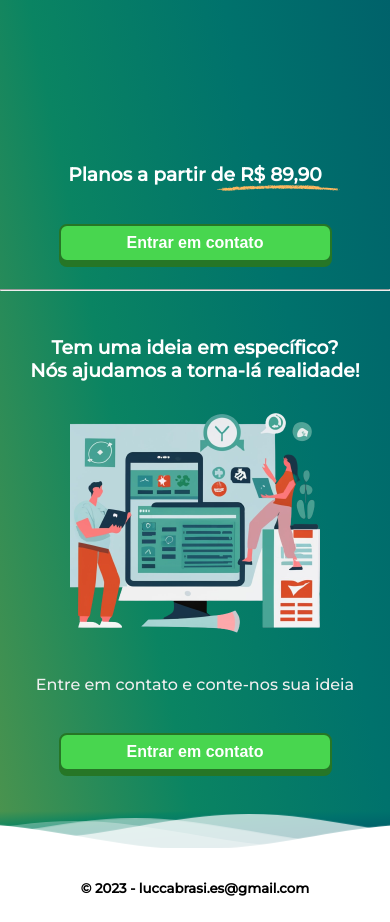
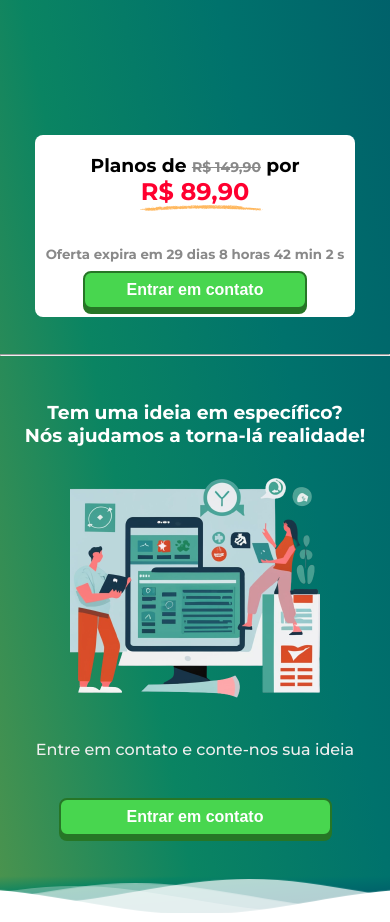
Before and after one commit to luccaBrasii/Brasi-IT-, a plain HTML site: page index.html in a window 390 px wide. Shown: the part 3700-4622 px from the top of the page. Drawn offline with nearby package versions, Linux system fonts and the light colour scheme.

Commit message:
responsividade

```diff
--- a/index.html
+++ b/index.html
@@ -109,10 +109,10 @@
             </p>
         </div>
 
+        <button id="whatsapp-3" class="botao">Quero adquirir um Site!</button>
+    </section>
 
-        <button id="whatsapp-3" class="botao">Quero adquirir um Site!</button>
-        <br>
-    </section>
+
     <!--BENEFICIOS-->
 
     <!--PLANOS-->
@@ -138,7 +138,7 @@
             <div class="imgGrande">
                 <img src="" class="imgGrandeFilho">
             </div>
-            <swiper-container class=".swiper-container">
+            <swiper-container class=".swiper-container" id="slide">
                 <swiper-slide><img src="./img/pags/01.png" style="width: 80%;" class="imgSlide"></swiper-slide>
                 <swiper-slide><img src="./img/pags/02.png" style="width: 80%;" class="imgSlide"></swiper-slide>
                 <swiper-slide><img src="./img/pags/03.jpg" style="width: 80%;" class="imgSlide"></swiper-slide>
@@ -158,21 +158,27 @@
 
 
         <div class="valor">
-            <h3>Planos a partir de <strong>R$ 89,90</strong></h3>
-            <img src="./img/download.png">
-            <br>
-            <button id="whatsapp">Entrar em contato</button>
+            <div>
+                <h3>Planos de <oldPrice>R$ 149,90</oldPrice> por <br><strong>R$ 89,90</strong></h3>
+                <img src="./img/download.png">
+                <br>
+                <small id="oferta">Oferta expira em 31 dia(s) 40 min 20s</small>
+                <button id="whatsapp">Entrar em contato</button>
+            </div>
         </div>
+
 
         <br>
         <hr>
         <br>
+
         <div>
             <h3>Tem uma ideia em específico?<br>
                 Nós ajudamos a torna-lá realidade!</h3>
             <img src="./img/multitela.png" style="width: 250px; height: 250px;">
             <p>Entre em contato e conte-nos sua ideia</p>
             <br>
+
             <button id="whatsapp-2">Entrar em contato</button>
         </div>
     </section>
--- a/script.js
+++ b/script.js
@@ -4,6 +4,8 @@ const imgGrande = document.querySelector('.imgGrande')
 const imgGrandeFilho = document.querySelector('.imgGrandeFilho')
 const elemento = document.getElementById("swipe");
 const click = document.getElementById('click')
+const container = document.querySelector('#slide')
+
 
 var contador = true
 
@@ -12,6 +14,7 @@ img.forEach(imagem => {
     if (contador === true) {
       imgGrandeFilho.setAttribute('src', imagem.src);
       imgGrande.style.display = 'block';
+      container.style.display = 'none';
       contador = false;
 
       click.style.opacity = '1'
@@ -26,6 +29,8 @@ img.forEach(imagem => {
 imgGrande.addEventListener('click', () => {
   if (contador === false) {
     imgGrande.style.display = 'none'
+    container.style.display = 'block';
+
     contador = true
 
 
@@ -75,13 +80,51 @@ document.getElementById('whatsapp-2').addEventListener('click', enviaMsgWhats);
 document.getElementById('whatsapp-3').addEventListener('click', enviaMsgWhats);
 document.querySelector('.wppButton').addEventListener('click', enviaMsgWhats)
 
-function enviaMsgWhats(){
+function enviaMsgWhats() {
   var message = ''
   var phone_number = "55" + "62996973771";
   var url = "https://api.whatsapp.com/send?phone=" + phone_number + "&text=" + encodeURIComponent(message);
 
-  setTimeout(()=>{
+  setTimeout(() => {
     window.open(url);
   }, 500)
 
 }
+
+/*--------------OFERTA------------------*/
+
+function contadorOferta(dataExpiracao) {
+  // Obtém a data atual
+  const dataAtual = new Date();
+
+  // Calcula a diferença entre as datas
+  const diferenca = dataExpiracao - dataAtual;
+
+  // Define um intervalo de 1 segundo
+  const intervalo = setInterval(() => {
+    // Atualiza a data atual
+    const dataAtualAtual = new Date();
+
+    // Calcula a nova diferença entre as datas
+    const novaDiferenca = dataExpiracao - dataAtualAtual;
+
+    // Converte a diferença em dias, horas, minutos e segundos
+    const dias = Math.floor(novaDiferenca / (1000 * 60 * 60 * 24));
+    const horas = Math.floor((novaDiferenca % (1000 * 60 * 60 * 24)) / (1000 * 60 * 60));
+    const minutos = Math.floor((novaDiferenca % (1000 * 60 * 60)) / (1000 * 60));
+    const segundos = Math.floor((novaDiferenca % (1000 * 60)) / 1000);
+
+    // Formata o resultado
+    const mensagem = `Oferta expira em ${dias ? dias + " dias " : ""}${horas ? horas + " horas " : ""}${minutos ? minutos + " min " : ""}${segundos ? segundos + " s" : ""}`;
+
+    // Exibe o resultado
+    document.querySelector('#oferta').innerHTML = mensagem;
+  }, 1000);
+
+  // Retorna o intervalo
+  return intervalo;
+}
+
+// Exemplo de uso
+const dataExpiracao = new Date('2023-11-30');
+const intervalo = contadorOferta(dataExpiracao);
--- a/style.css
+++ b/style.css
@@ -1,5 +1,5 @@
 @import url('https://fonts.googleapis.com/css2?family=Poppins:wght@300;400&display=swap');
-@import url('https://fonts.googleapis.com/css2?family=Montserrat:wght@500&display=swap');
+@import url('https://fonts.googleapis.com/css2?family=Montserrat:wght@500;700&display=swap');
 
 html,
 body {
@@ -57,8 +57,7 @@ button {
     font-size: 16px;
     width: 70%;
     font-weight: bolder;
-
-
+    cursor: pointer;
     transition: all 0.1s ease-in;
     box-shadow: 0 5px 0px rgb(38, 118, 38);
     border: 2px solid rgb(38, 118, 38);
@@ -69,6 +68,7 @@ button:active {
     border-bottom-width: 2px;
     box-shadow: none;
 }
+
 
 .botao {
     padding: 8px 16px;
@@ -279,6 +279,12 @@ button:active {
     background-image: linear-gradient(to right top, #4a934e, #0a8462, #00726c, #005f6a, #224c5c);
     padding-bottom: 50px;
     clip-path: polygon(0 0, 100% 1%, 100% 100%, 0% 100%);
+    height: auto;
+
+}
+
+.imgSlide {
+    cursor: pointer;
 }
 
 
@@ -295,26 +301,60 @@ button:active {
     transition: opacity 1s ease-in-out;
 }
 
+.valor {
+    display: flex;
+    justify-content: center;
+}
 
+.valor h3 {
+    color: black;
+}
+
+.valor div {
+    margin: 10px;
+    background-color: #ffff;
+    border-radius: 8px;
+    width: 320px;
+}
+
+.valor oldPrice {
+    text-decoration: line-through;
+    font-size: 14px;
+    color: rgb(137, 137, 137);
+}
+
+.valor strong {
+    color: #ff002f;
+    font-size: 24px;
+    font-weight: bold;
+}
 
 .valor img {
     position: absolute;
-    margin-left: 22px;
+    margin-left: -55px;
     margin-top: -20px;
 }
 
+.valor small {
+    font-weight: bold;
+    color: rgb(137, 137, 137);
+    margin-top: -20px;
+}
+
+.valor button {
+    margin: 8px 0px;
+}
 
 .imgGrande {
     width: 100%;
-    height: 1000px;
-    position: absolute;
     z-index: 2;
-
     display: none;
 }
 
 .imgGrandeFilho {
     width: 100%;
+    object-fit: cover;
+
 }
 
 @media (min-width: 768px) {
@@ -322,16 +362,35 @@ button:active {
         display: none;
     }
 
+    .beneficios {
+        display: flex;
+        flex-direction: row;
+        align-items: start;
+    }
+
     .beneficios div {
-        width: 80%;
-
+        width: 30%;
     }
 
     .beneficios div p {
         text-align: center !important;
     }
 
+
+    .botao {
+        width: 300px;
+        position: absolute;
+        bottom: -700px;
+        margin-bottom: 20px;
+    }
+
+    .valor div {
+        width: 450px;
+    }
+
     button {
-        width: 50%;
+        width: 300px;
     }
+
+
 }
```
